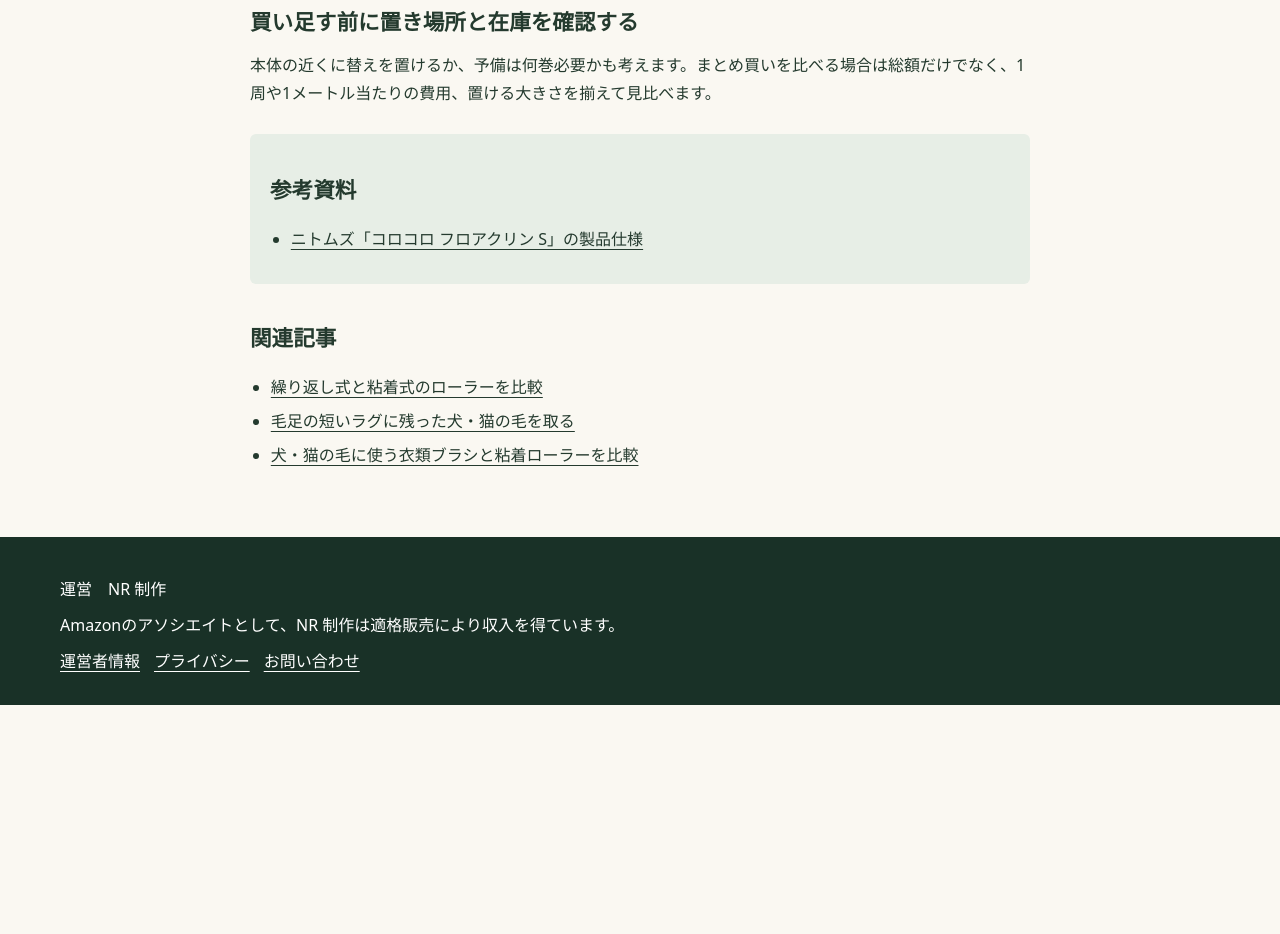
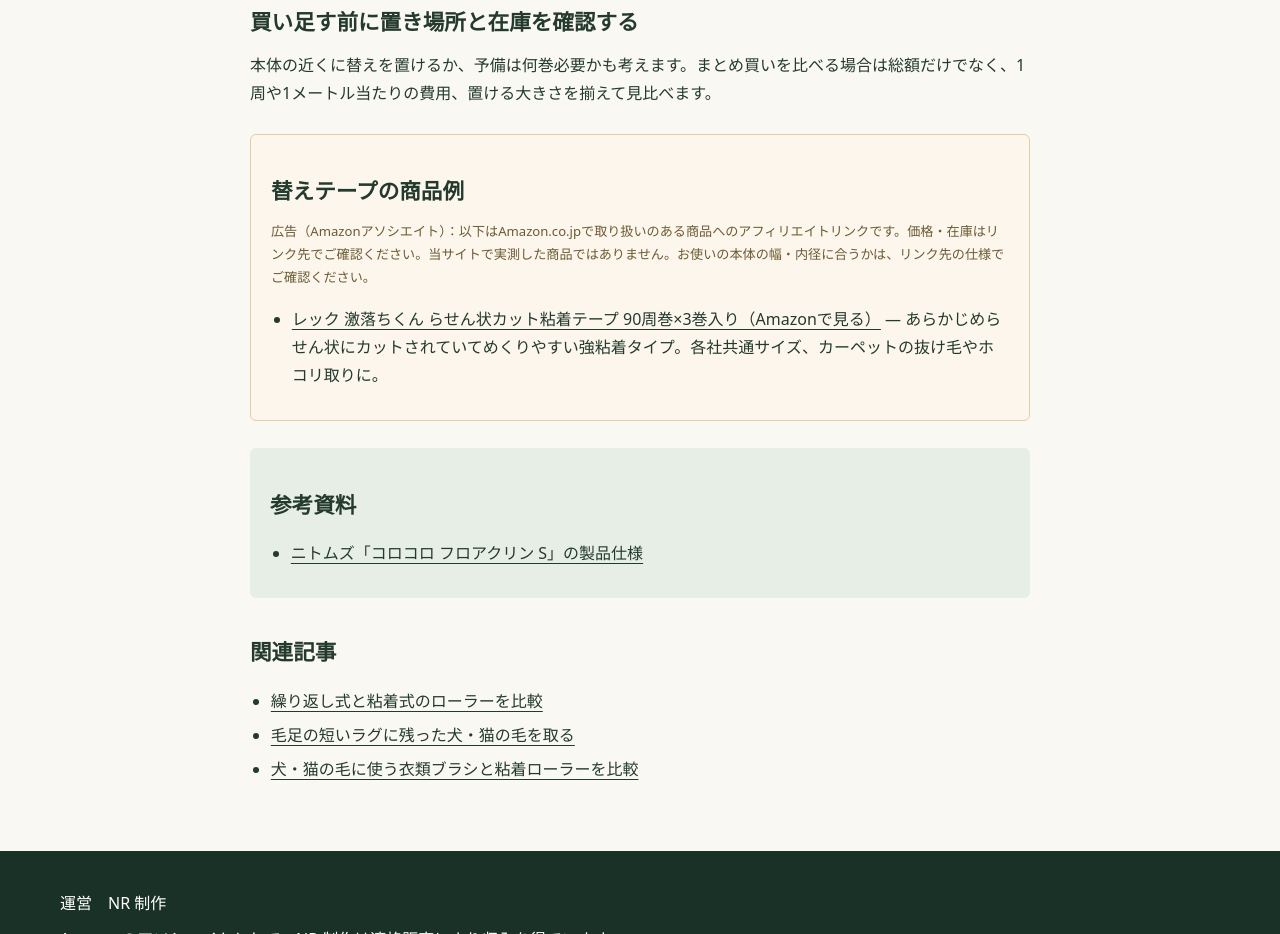
Before and after one commit to higenori36-beep/ketokurasu, a plain HTML site: page guide/tape-cost.html in a window 1280 px wide. Shown: the part 799-1733 px from the top of the page. Before the commit the page ends 1504 px from the top, so only its background shows below. Drawn offline with Linux system fonts and the light colour scheme.

Commit message:
tape-cost記事にレック激落ちくん替えテープのアフィリエイトリンクを設置

```diff
--- a/guide/tape-cost.html
+++ b/guide/tape-cost.html
@@ -20,6 +20,7 @@
 <p>同じ単位で数えられるタイプは、1回に使う枚数を7日間記録します。たとえば3巻600円、1巻30周、それぞれ1周ずつ交換でき、1カ月に45周使うと仮定すると、600円÷90周×45周で月300円相当。実際は端の無駄や使用面、送料で変わります。長さ表示の巻は、面積や1回の交換長さで少しずつ換算します。</p>
 <h2>買い足す前に置き場所と在庫を確認する</h2>
 <p>本体の近くに替えを置けるか、予備は何巻必要かも考えます。まとめ買いを比べる場合は総額だけでなく、1周や1メートル当たりの費用、置ける大きさを揃えて見比べます。</p>
+<section class="shop"><h2>替えテープの商品例</h2><p class="adnote">広告（Amazonアソシエイト）：以下はAmazon.co.jpで取り扱いのある商品へのアフィリエイトリンクです。価格・在庫はリンク先でご確認ください。当サイトで実測した商品ではありません。お使いの本体の幅・内径に合うかは、リンク先の仕様でご確認ください。</p><ul><li><a href="https://www.amazon.co.jp/dp/B09H349V69?tag=ketokurasu-22" target="_blank" rel="sponsored nofollow noopener">レック 激落ちくん らせん状カット粘着テープ 90周巻×3巻入り（Amazonで見る）</a> — あらかじめらせん状にカットされていてめくりやすい強粘着タイプ。各社共通サイズ、カーペットの抜け毛やホコリ取りに。</li></ul></section>
 <section class="refs"><h2>参考資料</h2><ul><li><a href="https://colocolo.nitoms.com/lineup/detail-1147/">ニトムズ「コロコロ フロアクリン S」の製品仕様</a></li></ul></section>
 </article>
 <nav aria-label="関連記事"><h2>関連記事</h2><ul><li><a href="roller-types.html">繰り返し式と粘着式のローラーを比較</a></li><li><a href="short-rug.html">毛足の短いラグに残った犬・猫の毛を取る</a></li><li><a href="clothes-tools.html">犬・猫の毛に使う衣類ブラシと粘着ローラーを比較</a></li></ul></nav>
```
